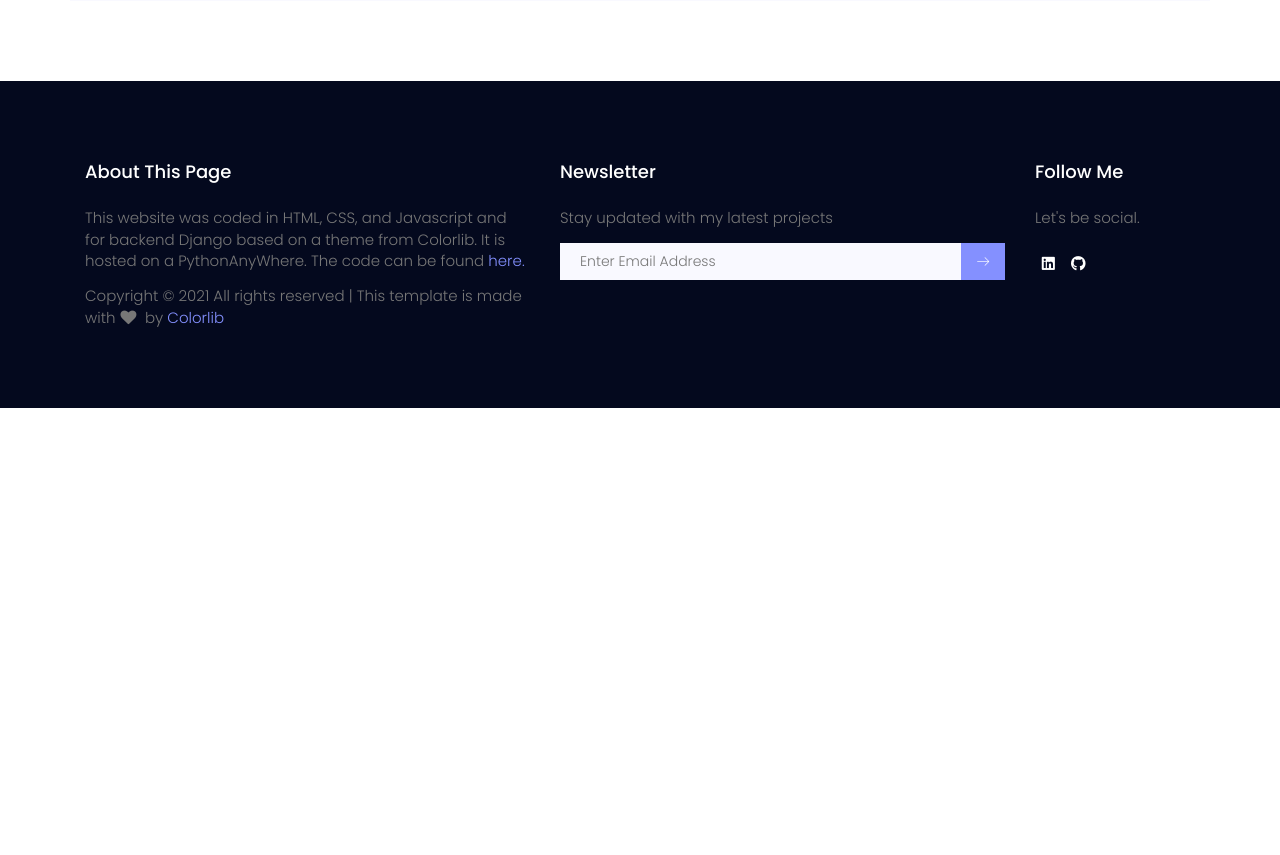
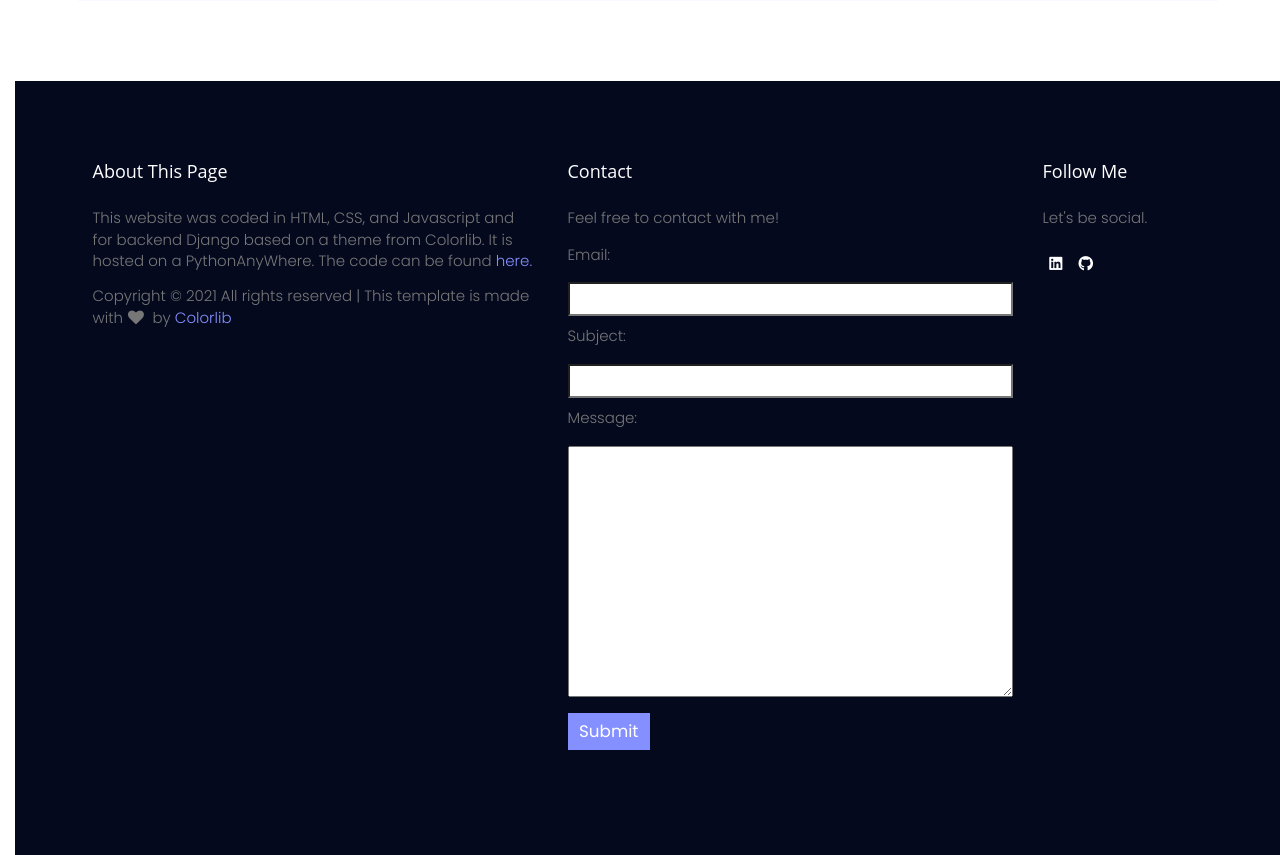
Before and after one commit to eminozata/my-first-blog, a Django app: page / in a window 1280 px wide. Shown: the part 3110-3965 px from the top of the page. Before the commit the page ends 3518 px from the top, so only its background shows below. Run offline with Django 3.2, Linux system fonts and the light colour scheme; data that the repository does not hold is empty; some libraries are stand-ins or nearby versions.

Commit message:
update contact form

```diff
--- a/blog/static/css/blog.css
+++ b/blog/static/css/blog.css
@@ -54,3 +54,10 @@
 .post h1 a, .post h1 a:visited {
     color: #000000;
 }
+
+input[type=text], input[type=email], textarea {
+    width: 100%;
+    padding: 3px 5px;
+    margin: 8px 0;
+    display: inline-block;
+   }
--- a/index/admin.py
+++ b/index/admin.py
@@ -1,6 +1,7 @@
 from django.contrib import admin
 
 # Register your models here.
-from .models import ArchivePost
+from .models import ArchivePost,Contact
 
 admin.site.register(ArchivePost)
+admin.site.register(Contact)
--- /dev/null
+++ b/index/forms.py
@@ -0,0 +1,8 @@
+from django.forms import ModelForm
+from .models import Contact
+
+
+class ContactForm(ModelForm):
+    class Meta:
+        model = Contact
+        fields = '__all__'
--- a/index/models.py
+++ b/index/models.py
@@ -17,3 +17,12 @@
             self.save()
         def __str__(self):
             return self.title
+
+
+class Contact(models.Model):
+    email = models.EmailField()
+    subject = models.CharField(max_length=255)
+    message = models.TextField()
+
+    def __str__(self):
+        return self.email
--- a/index/templates/index/index.html
+++ b/index/templates/index/index.html
@@ -51,6 +51,7 @@
     <link rel="stylesheet" href="{% static 'css/animate.min.css' %}" />
     <link rel="stylesheet" href="{% static 'css/owl.carousel.css' %}" />
     <link rel="stylesheet" href="{% static 'css/main.css' %}" />
+    <link rel="stylesheet" type="text/css" href="{% static 'css/blog.css' %}">
   </head>
 
   <body>
@@ -100,9 +101,10 @@
 
           <blockquote class="generic-blockquote">
             <p class="fz-16">
-              I am a 3rd grade physics engineering student at Istanbul Technical University.
-              I am interested in topics such as machine learning, data science.
-              I am considering an academic career in astrophysics in the future.
+              I am a 3rd grade physics engineering student at Istanbul Technical
+              University. I am interested in topics such as machine learning,
+              data science. I am considering an academic career in astrophysics
+              in the future.
             </p>
           </blockquote>
           <a href="about.html" class="primary-btn text-uppercase">About me</a>
@@ -152,7 +154,6 @@
               </p>
             </div>
           </div>
-
         </div>
       </div>
     </section>
@@ -214,7 +215,7 @@
             </div>
 
             <div class="single-skill">
-              <p>Numpy-Pandas -  4</p>
+              <p>Numpy-Pandas - 4</p>
               <div class="skill" data-width="80"></div>
             </div>
           </div>
@@ -257,11 +258,7 @@
           <div class="single-recent-blog col-lg-4 col-md-4">
             <div class="thumb">
               <a href="{{post.url}}" target="_blank">
-                <img
-                  class="f-img img-fluid"
-                  src="{{post.img.url}}"
-                  alt=""
-                />
+                <img class="f-img img-fluid" src="{{post.img.url}}" alt="" />
               </a>
             </div>
             <div
@@ -337,8 +334,9 @@
             <div class="single-footer-widget">
               <h4>About This Page</h4>
               <p class="footer-text">
-                This website was coded in HTML, CSS, and Javascript and for backend Django based on a
-                theme from Colorlib.  It is hosted on a PythonAnyWhere. The code can be found
+                This website was coded in HTML, CSS, and Javascript and for
+                backend Django based on a theme from Colorlib. It is hosted on a
+                PythonAnyWhere. The code can be found
                 <a
                   href="https://github.com/eminozata/my-first-blog"
                   target="_blank"
@@ -361,30 +359,16 @@
           </div>
           <div class="col-lg-5 col-md-6 col-sm-6">
             <div class="single-footer-widget">
-              <h4>Newsletter</h4>
-              <p>Stay updated with my latest projects</p>
+              <h4>Contact</h4>
+              <p>Feel free to contact with me!</p>
               <div class="" id="mc_embed_signup">
-                <form
-                  target="_blank"
-                  action="https://spondonit.us12.list-manage.com/subscribe/post?u=1462626880ade1ac87bd9c93a&amp;id=92a4423d01"
-                  method="get"
-                >
                   <div class="input-group">
-                    <input
-                      type="text"
-                      class="form-control"
-                      name="EMAIL"
-                      placeholder="Enter Email Address"
-                      onfocus="this.placeholder = ''"
-                      onblur="this.placeholder = 'Enter Email Address '"
-                      required=""
-                      type="email"
-                    />
-                    <div class="input-group-btn">
-                      <button class="btn btn-default" type="submit">
-                        <span class="lnr lnr-arrow-right"></span>
-                      </button>
-                    </div>
+<form action="" method="post">
+   {% csrf_token %}
+   {{ form }}
+   <input type="submit" class="btn" value="Submit">
+</form>
+
                     <div class="info"></div>
                   </div>
                 </form>
--- a/index/views.py
+++ b/index/views.py
@@ -1,15 +1,25 @@
 from django.shortcuts import render
 from .models import ArchivePost
+from .forms import ContactForm
 from django.utils import timezone
 
 
 
 # Create your views here.
 def index(request):
+
+    if request.method == 'POST':
+        form = ContactForm(request.POST)
+        if form.is_valid():
+            form.save()
+            return render(request, 'index/index.html')
+    form = ContactForm()
     posts = ArchivePost.objects.filter(published_date__lte=timezone.now()).order_by('-published_date')[:3]
-    return render(request, 'index/index.html', {'posts': posts})
+    context = {'form': form,'posts':posts}
+    return render(request, 'index/index.html', context)
 
 def archive(request):
+
     posts = ArchivePost.objects.filter(published_date__lte=timezone.now()).order_by('-published_date')
     return render(request, 'index/archive.html', {'posts': posts})
 
```
Also changed, not shown: blog/templates/blog/footer.html (+5 -34 lines), blog/migrations/0006_contact.py (added), blog/migrations/0007_delete_contact.py (added), blog/models.py (line endings or trailing spaces), index/migrations/0002_contact.py (added).
